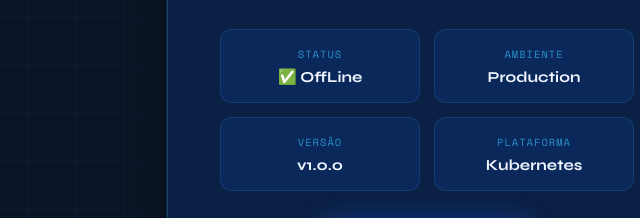
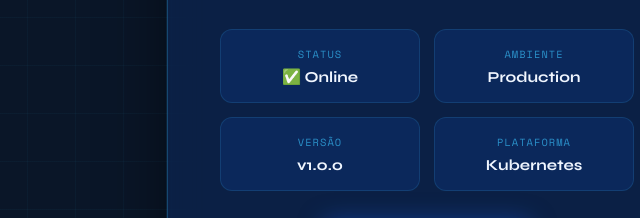
Before and after one commit to alexsandroe/guestbook, a plain HTML site: page guestbook/index.html in a window 1280 px wide. Shown: the part 367-585 px from the top of the page, 213-853 px from the left. Drawn offline with nearby package versions, Linux system fonts and the light colour scheme.

Commit message:
fix: ajusute no status

```diff
--- a/guestbook/index.html
+++ b/guestbook/index.html
@@ -234,7 +234,7 @@
     <div class="info-grid">
       <div class="info-box">
         <div class="label">Status</div>
-        <div class="value">✅ OffLine</div>
+        <div class="value">✅ Online</div>
       </div>
       <div class="info-box">
         <div class="label">Ambiente</div>
```
